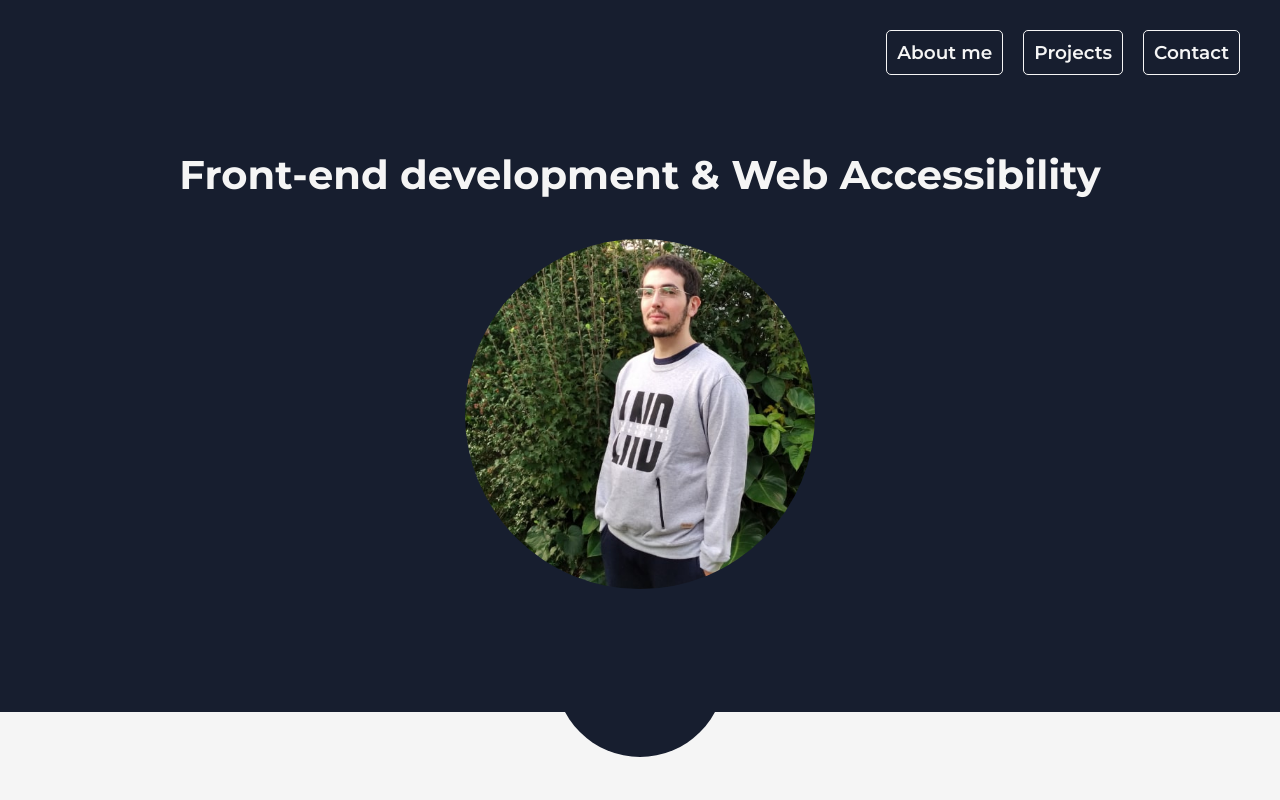
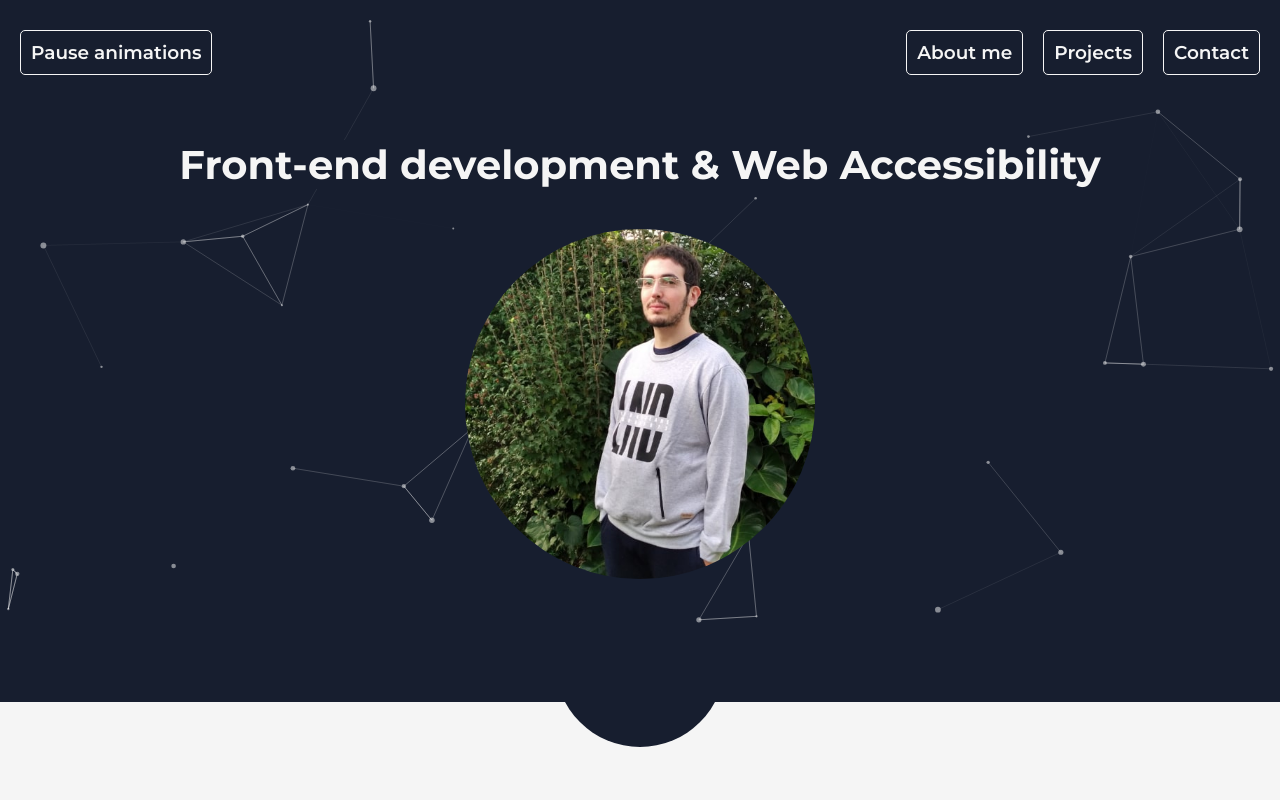
Before and after one commit to joelspi97/portfolio, a React (Create React App) app: page / in a window 1280 px wide. Shown: the top 800 px of the page. Built offline with nearby package versions, Linux system fonts and the light colour scheme.

Commit message:
added animated background

```diff
--- a/package.json
+++ b/package.json
@@ -12,7 +12,9 @@
     "react-dom": "^18.2.0",
     "react-router-dom": "^6.3.0",
     "react-scripts": "5.0.1",
-    "react-spring": "^9.4.5",
+    "react-tsparticles": "^2.1.3",
+    "tsparticles": "^2.1.3",
+    "tsparticles-engine": "^2.1.3",
     "web-vitals": "^2.1.4"
   },
   "scripts": {
--- a/src/components/Header.jsx
+++ b/src/components/Header.jsx
@@ -1,11 +1,43 @@
 import React from 'react';
+import Particles from 'react-tsparticles';
+import particlesConfig from '../config/configParticles';
+import { tsParticles } from "tsparticles-engine";
+import { loadFull } from 'tsparticles';
 import AnimatedDiv from './AnimatedDiv';
 import '../scss/components/header.scss';
 import profilePicture from '../assets/profile-picture.jpg';
 
 function Header() {
+    tsParticles.load("tsparticles", particlesConfig);
+
+    const particlesInit = async (main) => {
+        await loadFull(main);
+    };
+
+    let enableAnimations = true;
+    function pauseAnimations() {
+        const animations = [tsParticles.domItem(0), tsParticles.domItem(1)];
+        if (!enableAnimations) {
+            animations.forEach(a => {
+                a.play();
+            });
+        } else {
+            animations.forEach(a => {
+                a.pause();
+            });
+        }
+
+        enableAnimations = !enableAnimations;
+    }
+
   return (
     <header className="header section">
+        <Particles
+            className="animated-background"
+            id="tsparticles"
+            init={particlesInit}
+            options={particlesConfig}
+        />
         <nav className="header__nav">
             <label htmlFor="toggle">
                 <div className="menu-btn" tabIndex="0" aria-label="Open menu">
@@ -14,6 +46,7 @@ function Header() {
             </label>
             <input type="checkbox" id="toggle" />
             <AnimatedDiv elementClassName="menu">
+                <button className="nav-link" type="button" onClick={pauseAnimations}>Pause animations</button>
                 <a className="nav-link" href="#about-me">About me</a>
                 <a className="nav-link" href="#projects">Projects</a>
                 <a className="nav-link" href="#contact">Contact</a>
@@ -21,6 +54,8 @@ function Header() {
         </nav>
         <AnimatedDiv elementClassName="header__content-container center-content">
             <h1 className="section-heading">Front-end development &amp; Web Accessibility</h1>
+        </AnimatedDiv>
+        <AnimatedDiv>
             <img src={profilePicture} alt="" />
         </AnimatedDiv>
     </header>
--- /dev/null
+++ b/src/config/configParticles.js
@@ -0,0 +1,114 @@
+let particlesConfig = {
+  "particles": {
+    "number": {
+      "value": 35,
+      "density": {
+        "enable": true,
+        "value_area": 800
+      }
+    },
+    "color": {
+      "value": "#fafafa"
+    },
+    "shape": {
+      "type": "circle",
+      "stroke": {
+        "width": 0,
+        "color": "#000000"
+      },
+      "polygon": {
+        "nb_sides": 5
+      },
+      "image": {
+        "src": "img/github.svg",
+        "width": 100,
+        "height": 100
+      }
+    },
+    "opacity": {
+      "value": 0.5,
+      "random": false,
+      "anim": {
+        "enable": false,
+        "speed": 1,
+        "opacity_min": 0.1,
+        "sync": false
+      }
+    },
+    "size": {
+      "value": 3,
+      "random": true,
+      "anim": {
+        "enable": false,
+        "speed": 40,
+        "size_min": 0.1,
+        "sync": false
+      }
+    },
+    "line_linked": {
+      "enable": true,
+      "distance": 150,
+      "color": "#ffffff",
+      "opacity": 0.4,
+      "width": 1
+    },
+    "move": {
+      "enable": true,
+      "speed": 2,
+      "direction": "none",
+      "random": false,
+      "straight": false,
+      "out_mode": "out",
+      "bounce": false,
+      "attract": {
+        "enable": false,
+        "rotateX": 600,
+        "rotateY": 1200
+      }
+    }
+  },
+  "interactivity": {
+    "detect_on": "canvas",
+    "events": {
+      "onhover": {
+        "enable": false,
+        "mode": "repulse"
+      },
+      "onclick": {
+        "enable": false,
+        "mode": "bubble"
+      },
+      "resize": true
+    },
+    "modes": {
+      "grab": {
+        "distance": 400,
+        "line_linked": {
+          "opacity": 1
+        }
+      },
+      "bubble": {
+        "distance": 400,
+        "size": 40,
+        "duration": 2,
+        "opacity": 8,
+        "speed": 3
+      },
+      "repulse": {
+        "distance": 200,
+        "duration": 0.4
+      },
+      "push": {
+        "particles_nb": 4
+      },
+      "remove": {
+        "particles_nb": 2
+      }
+    }
+  },
+  "detectRetina": true,
+  "fullScreen": false,
+  "pauseOnOutsideViewport": false
+}
+
+export default particlesConfig;
--- a/src/scss/components/header.scss
+++ b/src/scss/components/header.scss
@@ -2,58 +2,56 @@
 @import '../abstracts/mixins/icon.scss';
 
 .header {
-    z-index: 3;
     box-shadow: none;
     background-color: $dark-blue;
     color: $portfolio-white;
+    overflow: hidden;
+    z-index: 3;
 
     &.section {
         padding-top: 4rem;
     }
 
     &__nav {
-        width: 100%;
-        max-width: 120rem;
+        margin-bottom: 1.5rem;
         margin-top: -1rem;
-        margin-bottom: 1.5rem;
-        font-size: 1.85rem;
-        font-weight: 600;
+        margin-left: auto;
         text-align: end;
 
         label {
+            -webkit-tap-highlight-color: rgba(0, 0, 0, 0);
             cursor: pointer;
-            -webkit-tap-highlight-color:  rgba(0, 0, 0, 0);
             display: inline-block;
             font-size: 2.2rem;
             margin-bottom: 1rem;
 
             /* HAMBURGER MENU */
             .menu-btn {
+                align-items: center;
+                cursor: pointer;
+                display: flex;
+                height: 2rem;
+                justify-content: center;
                 position: relative;
-                display: flex;
-                justify-content: center;
-                align-items: center;
+                transition: all 300ms ease-in-out;
                 width: 2rem;
-                height: 2rem;
-                cursor: pointer;
-                transition: all 300ms ease-in-out;
 
                 &__burger {
-                    width: 2rem;
-                    height: 0.2rem;
                     background-color: white;
                     border-radius: 0.2rem;
+                    height: 0.2rem;
                     transition: all 300ms ease-in-out;
+                    width: 2rem;
                 }
 
                 .menu-btn__burger::before, .menu-btn__burger::after {
-                    content: "";
-                    position: absolute;
-                    width: 2rem;
-                    height: 0.2rem;
                     background-color: white;
                     border-radius: 0.5rem;
+                    content: "";
+                    height: 0.2rem;
+                    position: absolute;
                     transition: all 300ms ease-in-out;
+                    width: 2rem;
                 }
 
                 .menu-btn__burger::before {
@@ -91,27 +89,29 @@
         }
 
         .menu {
-            background-color: $dark-blue;
-            left: calc(100% - 13.7rem);
             opacity: 0;
             position: absolute;
+            right: 2rem;
             text-align: center;
             transition: background-color 0.15s ease-in-out,
                         color 0.15s ease-in-out;
             visibility: hidden;
 
-            a {
+            .nav-link {
+                background-color: $dark-blue;
                 border: 0.1rem solid $portfolio-white;
                 color: $portfolio-white;
                 display: block;
+                font-size: 1.85rem;
+                font-weight: 600;
                 padding: 1rem;
                 text-decoration: none;
                 transition: background-color 0.15s ease-in-out,
                             color 0.15s ease-in-out;
             }
 
-            a:hover,
-            a:focus {
+            .nav-link:hover,
+            .nav-link:focus {
                 background-color: $portfolio-white;
                 color: $dark-blue;
                 outline: none;
@@ -119,8 +119,8 @@
         }
     }
 
-    &__content-container {
     h1 {
+        background-color: $dark-blue;
         font-size: 3rem;
         margin-bottom: 4rem;
         margin-top: 5rem;
@@ -131,12 +131,6 @@
         max-width: 35rem;
         width: 100%;
     }
-
-        h2 {
-            font-size: 2.5rem;
-            font-weight: 600;
-        }
-    }
 }
 
 @media only screen and (min-width: 600px) {
@@ -144,23 +138,23 @@
         &__nav {
             display: flex;
             justify-content: center;
+            margin-left: 0;
+            width: 100%;
 
             #toggle:checked + .menu {
+                opacity: 1;
                 visibility: visible;
-                opacity: 1;
             }
 
             .menu {
-                visibility: visible;
+                display: flex;
+                justify-content: space-around;
                 opacity: 1;
                 position: static;
-                display: flex;
-                justify-content: space-around;
-                margin-bottom: 1rem;
+                visibility: visible;
                 width: 100%;
-                max-width: 80rem;
 
-                a {
+                .nav-link {
                     border-radius: 0.5rem;
                     display: inline-block;
                 }
@@ -187,8 +181,13 @@
             .menu {
                 justify-content: flex-end;
 
-                a {
+                .nav-link {
                     margin-left: 2rem;
+                }
+
+                button.nav-link {
+                    margin-left: 0;
+                    margin-right: auto;
                 }
             }
         }
--- a/src/scss/components/project.scss
+++ b/src/scss/components/project.scss
@@ -120,6 +120,7 @@
                 background-color: $portfolio-white;
                 border-color: $dark-green;
                 color: $dark-green;
+                outline-offset: 0.2rem
             }
         }
     }
--- a/src/scss/components/projects-section.scss
+++ b/src/scss/components/projects-section.scss
@@ -12,6 +12,7 @@
     }
 
     h1 {
+        background-color: $dark-blue;
         margin-bottom: 4rem;
     }
 
--- a/src/scss/core/generic-classes.scss
+++ b/src/scss/core/generic-classes.scss
@@ -42,3 +42,10 @@
     white-space: nowrap;
     width: 1px !important;
 }
+
+.animated-background {
+    height: 100%;
+    position: absolute;
+    width: 100%;
+    z-index: -1;
+}
```
Also changed, not shown: src/components/ProjectsSection.jsx (+17 -1 lines), 1 other file (tests, documents, lock files or other folders). Lines whose indentation alone changed are shown as unchanged.
